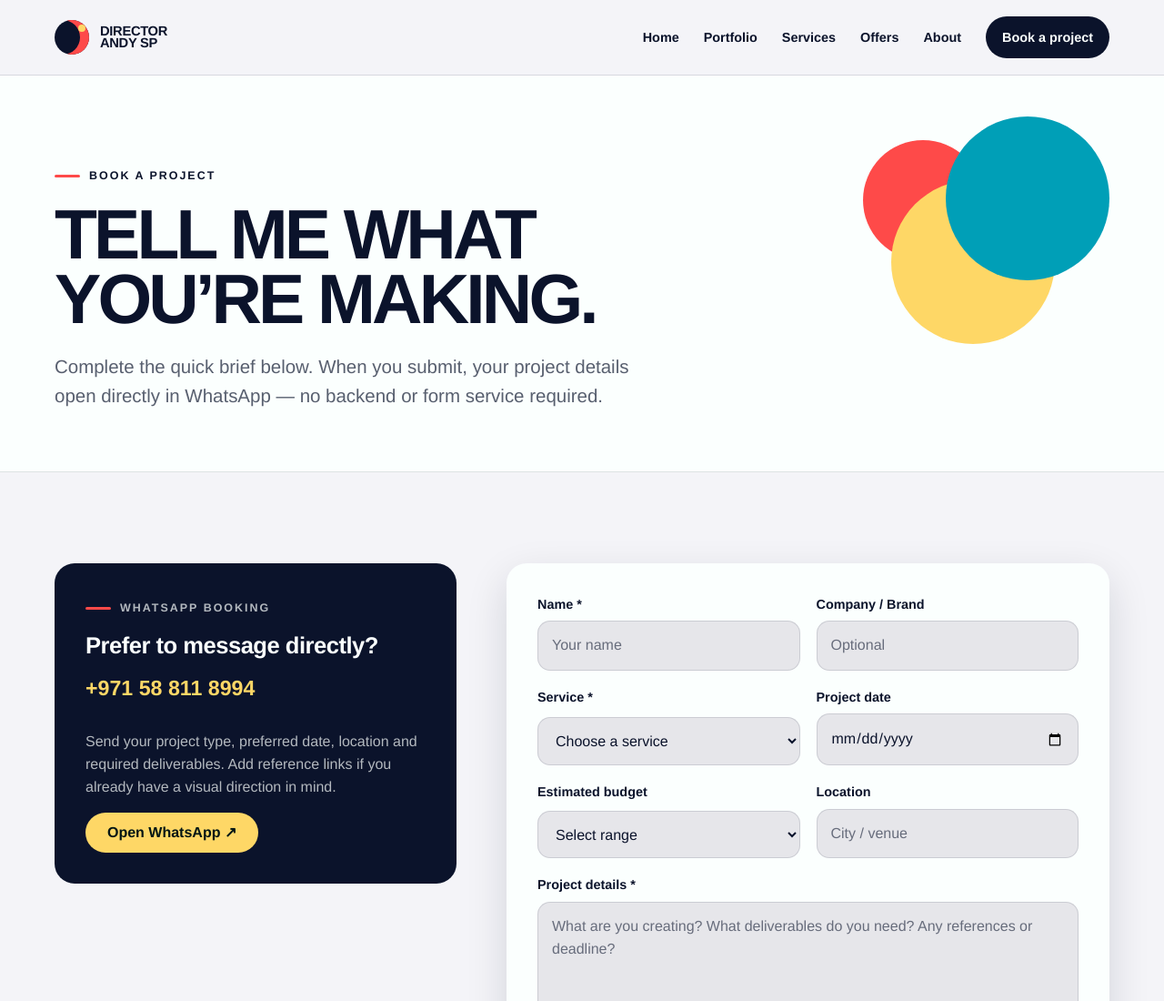
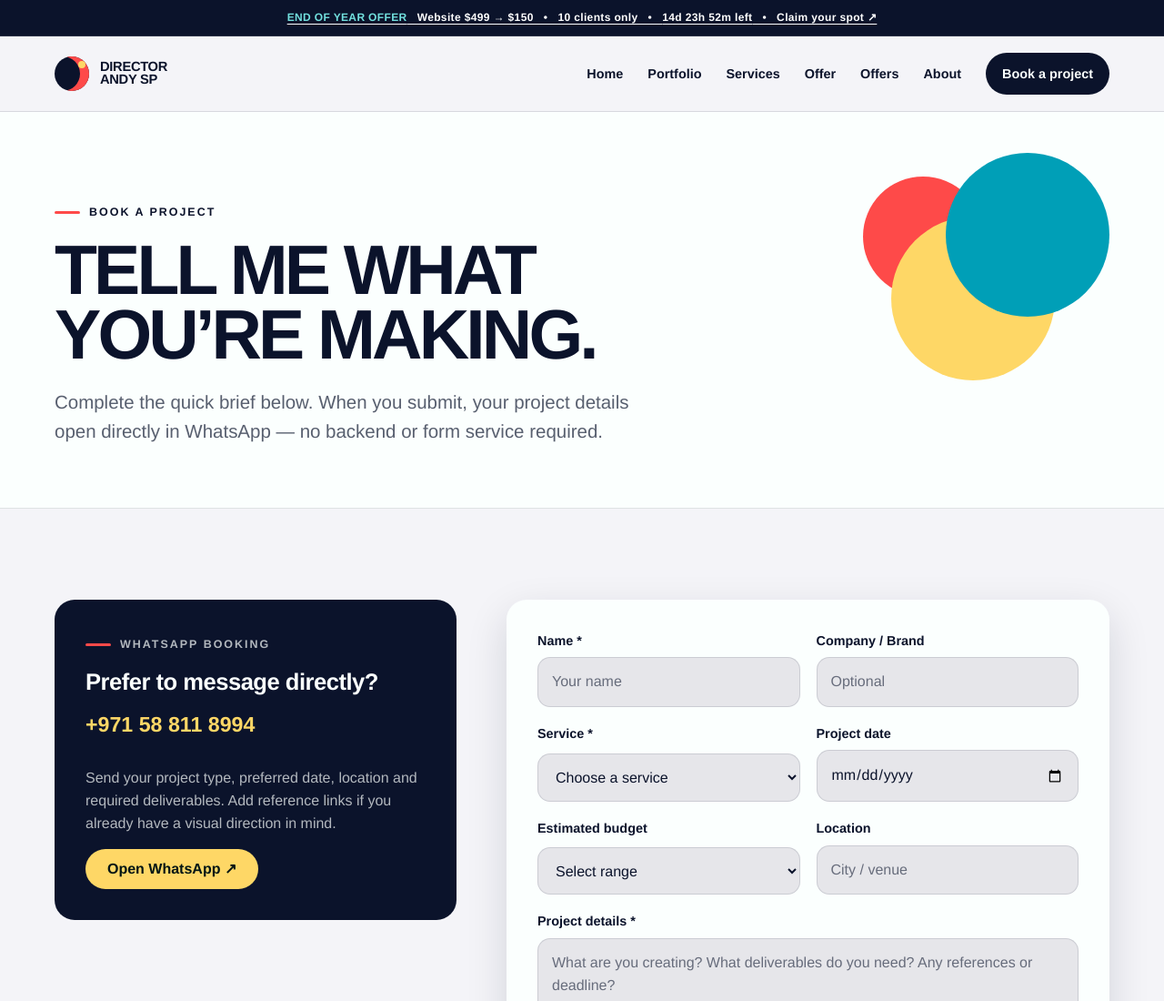
Before and after one commit to andysp-pixel/director-andysp, a website: page book.html in a window 1280 px wide. Shown: the top 1100 px of the page at 91% size. Drawn offline with Linux system fonts and the light colour scheme; no server answers.

Commit message:
Add website promotion announcement and header Offer link

```diff
--- a/book.html
+++ b/book.html
@@ -15,9 +15,11 @@
     .footer-social-link:hover{border-color:#18b7a0;color:#0b132b!important;background:#18b7a0;transform:translateY(-3px)}
     .footer-social-link:focus-visible{outline:3px solid rgba(255,111,97,.5);outline-offset:3px}
   </style>
+<link rel="stylesheet" href="assets/css/offer-banner.css">
 </head>
 <body>
-  <header class="site-header"><div class="container nav-wrap"><a class="brand" href="index.html"><span class="brand-mark"></span><span class="brand-name">Director<br>Andy SP</span></a><button class="menu-toggle" type="button" aria-label="Toggle menu" aria-expanded="false">Menu</button><nav class="nav-links"><a href="index.html">Home</a><a href="portfolio.html">Portfolio</a><a href="services.html">Services</a><a href="offers.html">Offers</a><a href="about.html">About</a><a class="nav-book active" href="book.html">Book a project</a></nav></div></header>
+<div class="offer-announcement" data-offer-announcement><a href="website-offer.html"><span class="offer-announcement-scroll"><strong>END OF YEAR OFFER</strong> &nbsp; Website $499 → $150 &nbsp; • &nbsp; 10 clients only &nbsp; • &nbsp; <span data-offer-banner-countdown>15 days left</span> &nbsp; • &nbsp; Claim your spot ↗</span></a></div>
+  <header class="site-header"><div class="container nav-wrap"><a class="brand" href="index.html"><span class="brand-mark"></span><span class="brand-name">Director<br>Andy SP</span></a><button class="menu-toggle" type="button" aria-label="Toggle menu" aria-expanded="false">Menu</button><nav class="nav-links"><a href="index.html">Home</a><a href="portfolio.html">Portfolio</a><a href="services.html">Services</a><a href="website-offer.html" class="nav-offer-highlight">Offer</a><a href="offers.html">Offers</a><a href="about.html">About</a><a class="nav-book active" href="book.html">Book a project</a></nav></div></header>
   <main>
     <section class="page-hero"><div class="container"><div class="orb" aria-hidden="true"></div><p class="eyebrow">Book a project</p><h1 class="h1">Tell me what<br>you’re making.</h1><p class="lede">Complete the quick brief below. When you submit, your project details open directly in WhatsApp — no backend or form service required.</p></div></section>
     <section class="section"><div class="container booking-grid">
@@ -90,5 +92,6 @@
   </div>
 </footer>
   <script src="assets/js/main.js"></script>
+<script src="assets/js/website-offer.js"></script>
 </body>
 </html>
```
